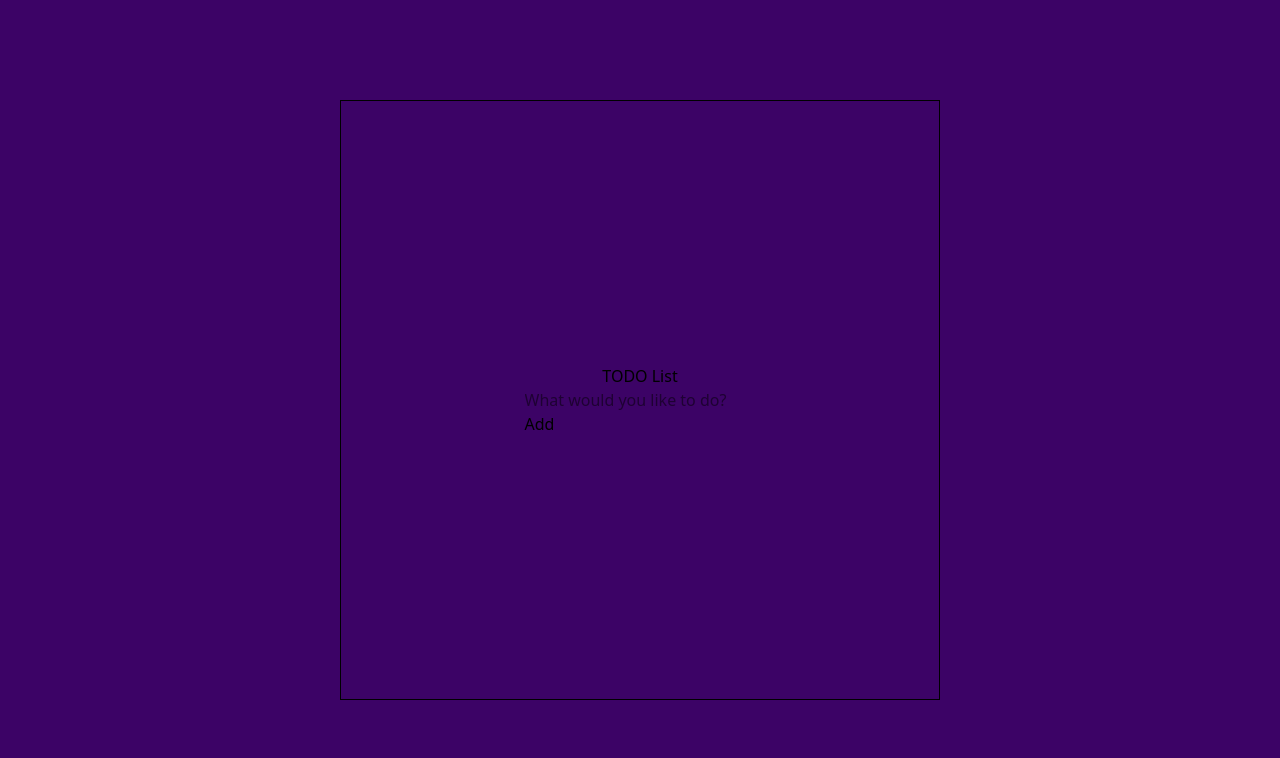
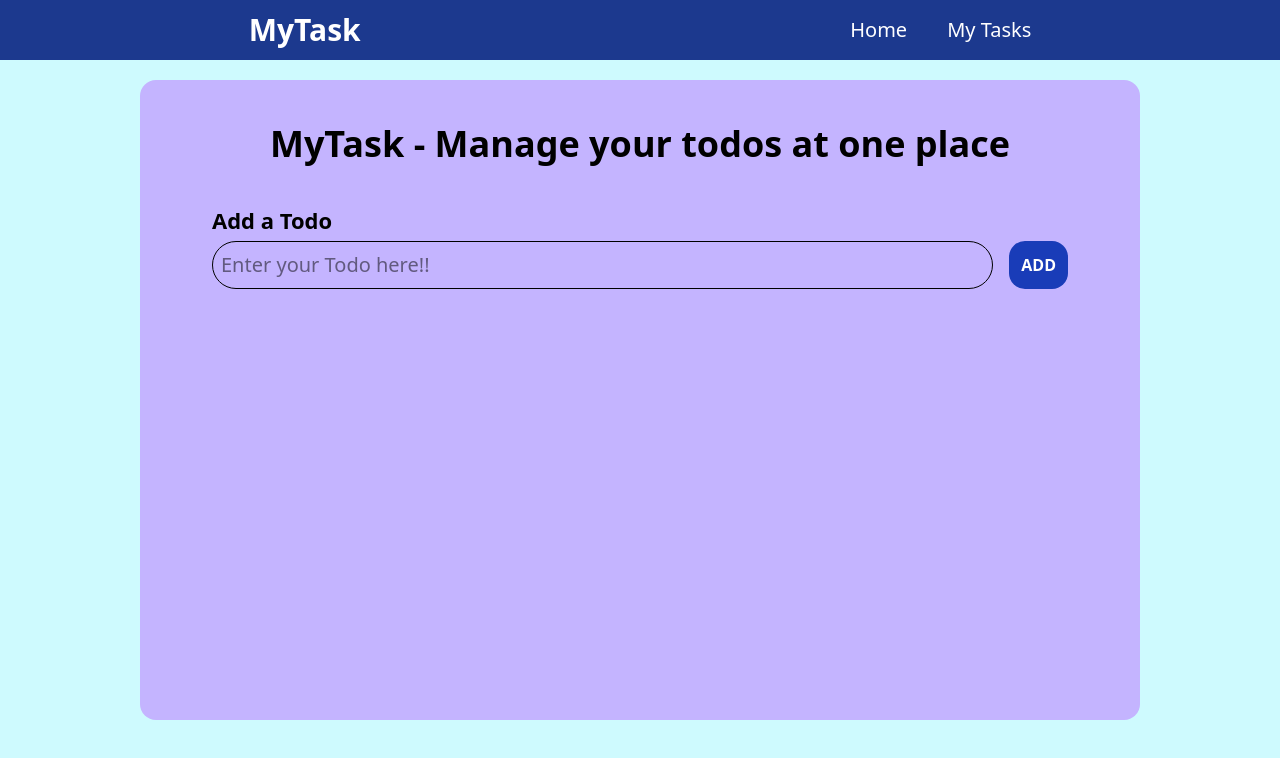
Before and after one commit to thDemon1310/Tdod-app-in-react-JS-using-localstroage, a React (Vite) app: page / in a window 1280 px wide. Shown: the top 758 px of the page. Built offline with nearby package versions, Linux system fonts and the light colour scheme.

Commit message:
added styling and structure till input todolist component for displaying still remains

```diff
--- a/src/App.css
+++ b/src/App.css
@@ -2,4 +2,5 @@ html,
 body,
 #root {
   height: 100%;
+  box-sizing: border-box;
 }
--- a/src/App.jsx
+++ b/src/App.jsx
@@ -1,18 +1,13 @@
 import {} from "react";
 import "./App.css";
-import Input from "./components/Input/Input";
+import Navbar from "./components/navbar/Navbar";
+import Section from "./components/section/Section";
 function App() {
   return (
-    <>
-      <div className="bg-purple-950 w-full h-full flex items-center justify-center">
-        <div className="flex items-center justify-center flex-col border w-150 min-h-150">
-          <nav>
-            <h1>TODO List</h1>
-          </nav>
-          <Input />
-        </div>
-      </div>
-    </>
+    <div className="bg-cyan-100 w-full h-full">
+      <Navbar />
+      <Section />
+    </div>
   );
 }
 
--- a/src/components/Input/Input.jsx
+++ /dev/null
@@ -1,18 +0,0 @@
-import React, { useState } from "react";
-
-const Input = () => {
-  const [todoList, setTodoList] = useState("");
-
-  const handleChange = (event) => {
-    setTodoList(event.target.value);
-  };
-  return (
-    <div>
-      <input type="text" value={todoList} onChange={handleChange} placeholder="What would you like to do?"/>
-      <div className="line"></div>
-      <button>Add</button>
-    </div>
-  );
-};
-
-export default Input;
--- /dev/null
+++ b/src/components/input/Input.jsx
@@ -0,0 +1,27 @@
+import React, { useState } from "react";
+
+const Input = () => {
+  const [Todo, setTodo] = useState("");
+
+  const handleInput = (event) => {
+    setTodo(event.target.value);
+    console.log(Todo);
+  };
+  return (
+    <div className="flex justify-between gap-4 mt-1">
+      <input
+        type="text"
+        name=""
+        id=""
+        className="border rounded-3xl p-2 w-full text-[20px]"
+        placeholder="Enter your Todo here!!"
+        onChange={handleInput}
+      />
+      <button className="border-0 bg-blue-800 text-white p-3 rounded-2xl font-bold">
+        ADD
+      </button>
+    </div>
+  );
+};
+
+export default Input;
--- /dev/null
+++ b/src/components/navbar/Navbar.jsx
@@ -0,0 +1,23 @@
+import React from "react";
+
+const Navbar = () => {
+  return (
+    <div className="w-full h-15 bg-blue-900 flex items-center p-1 justify-around text-white">
+      <div id="logo" className=" font-bold text-3xl">
+        MyTask
+      </div>
+      <nav>
+        <ul className="flex gap-10 text-[20px]">
+          <li>
+            <a href="">Home</a>
+          </li>
+          <li>
+            <a href="">My Tasks</a>
+          </li>
+        </ul>
+      </nav>
+    </div>
+  );
+};
+
+export default Navbar;
--- /dev/null
+++ b/src/components/section/Section.jsx
@@ -0,0 +1,17 @@
+import React from "react";
+import Input from "../input/Input";
+const Section = () => {
+  return (
+    <div className="w-250 rounded-2xl min-h-4/5 mt-5 p-15 pt-11 flex-col bg-violet-300 m-auto flex items-center ">
+      <h1 className="font-black text-4xl">
+        MyTask - Manage your todos at one place
+      </h1>
+      <div className="w-full min-h-full mt-7 p-3 ">
+        <h2 className="font-bold text-[22px]">Add a Todo</h2>
+        <Input />
+      </div>
+    </div>
+  );
+};
+
+export default Section;
```
